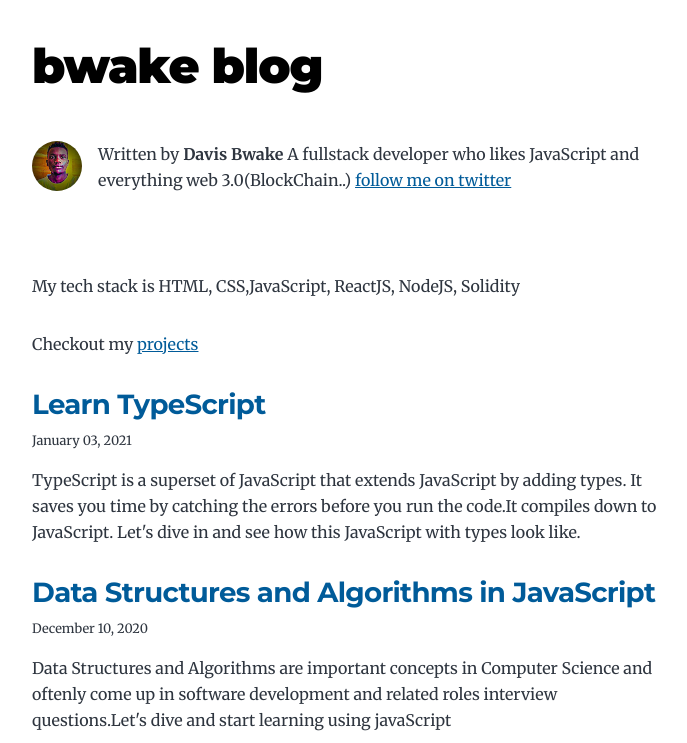
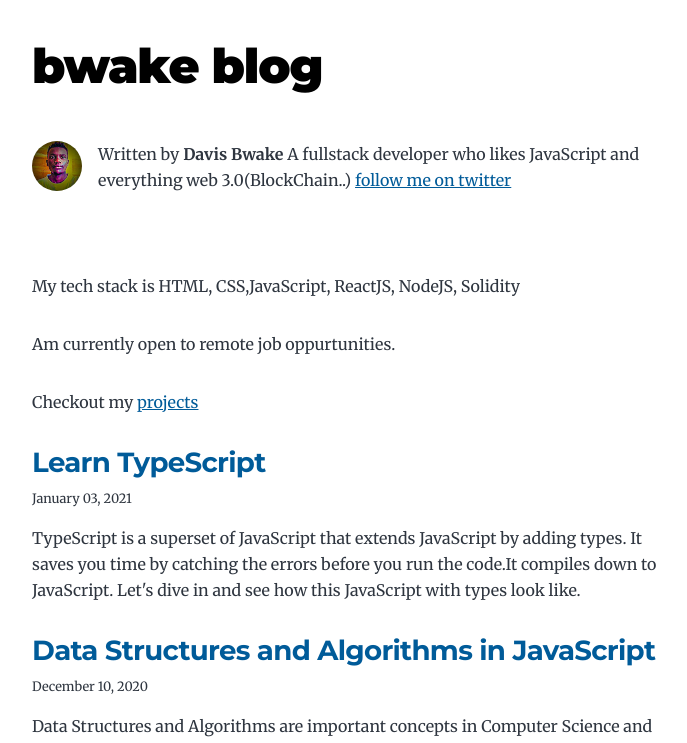
Before and after one commit to bwakedavis/bwakedavis.github.io, a Gatsby site: page / in a window 1280 px wide. Shown: the top 743 px of the page, without its empty margins (292-979 px from the left). Built offline with nearby package versions, Linux system fonts and the light colour scheme; Gatsby itself is replaced by a stand-in of ours.

Commit message:
pushed dev version to dev branch and added a job line

```diff
--- a/src/components/bio.js
+++ b/src/components/bio.js
@@ -56,6 +56,7 @@ const Bio = () => {
     </div>
     <div>
       <p>My tech stack is HTML, CSS,JavaScript, ReactJS, NodeJS, Solidity</p>
+      <p>Am currently open to remote job oppurtunities.</p>
       <p>Checkout my <Link to="/projects">projects</Link></p>
     </div>
     </div>
```
